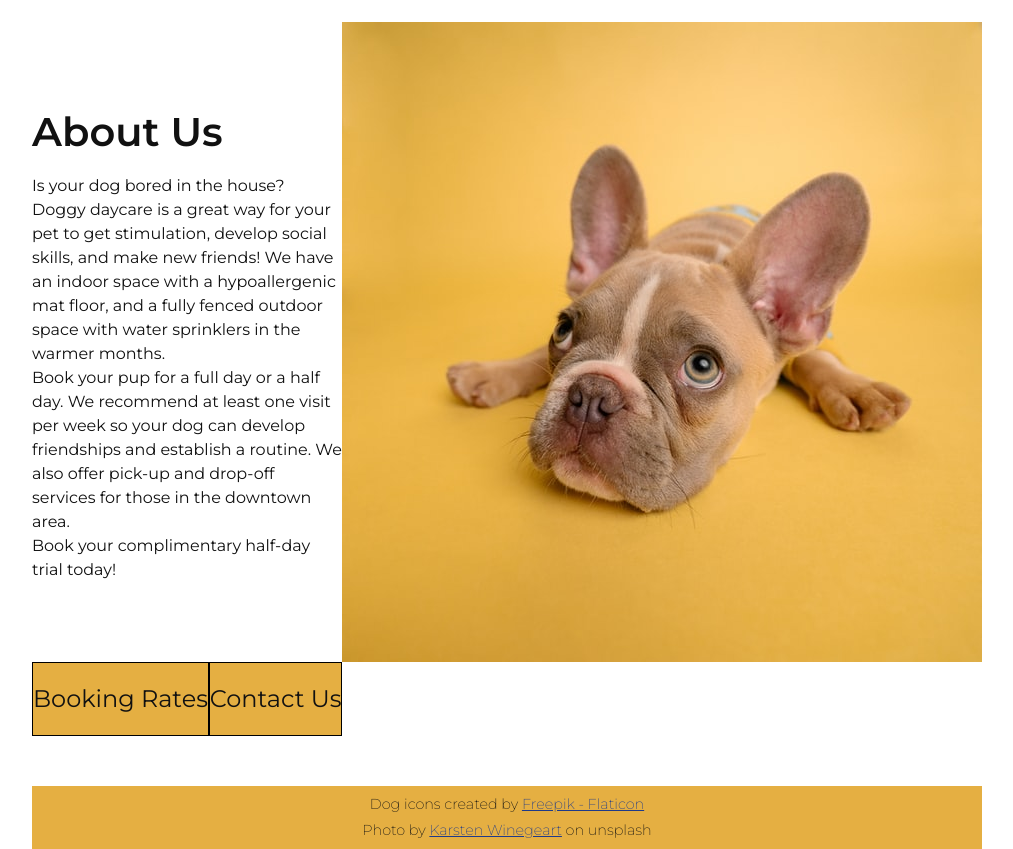
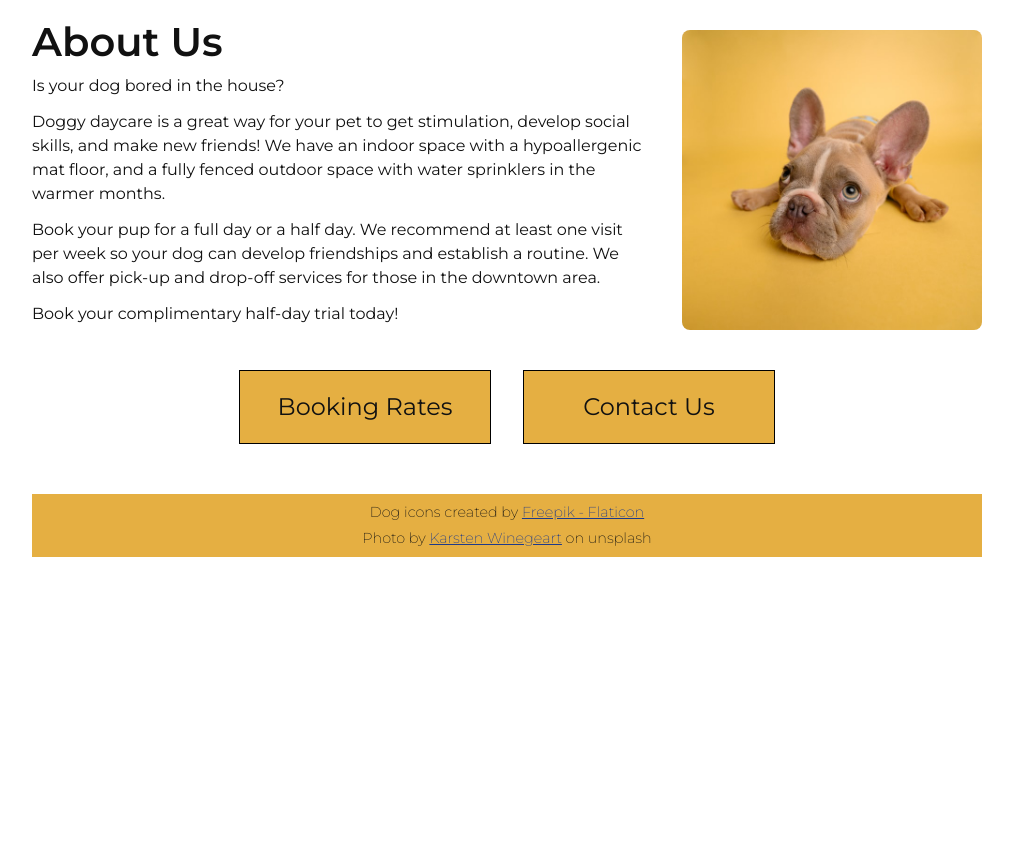
Before and after one commit to eAxqui/asn-js-UPDATED, a plain HTML site: page index.html in a window 1280 px wide. Shown: the part 99-948 px from the top of the page, without its empty margins (133-1146 px from the left). After the commit the page ends 800 px from the top, so only its background shows below. Drawn offline with Linux system fonts and the light colour scheme.

Commit message:
index page init

```diff
--- a/styles/styles.css
+++ b/styles/styles.css
@@ -171,6 +171,42 @@ footer {
     - the pair of fake-buttons will be centered on the page. HINT: can calculate the required margin to make them appear to be centered.
 */
 
+
+main.index .flex:first-of-type {
+  /* text + image row */
+  justify-content: space-between;
+  gap: clamp(24px, 4vw, 40px);
+  margin-bottom: 32px;
+}
+
+.index .about-us {
+  flex: 1 1 0;
+}
+
+.index h2 {
+  line-height: 1; /* equal to font-size in effect */
+}
+
+.index p {
+  margin-bottom: 12px;
+}
+
+.index img {
+  width: min(300px, 40vw);
+  height: auto;
+  border-radius: 8px;
+}
+
+/* button row */
+main.index .flex:last-of-type {
+  justify-content: center;
+  gap: 32px;
+}
+
+.index .fake-button.large-text {
+  width: min(250px, 70vw);
+}
+
 /************* bookings page *************/
 
 /* TO-DO:
```
